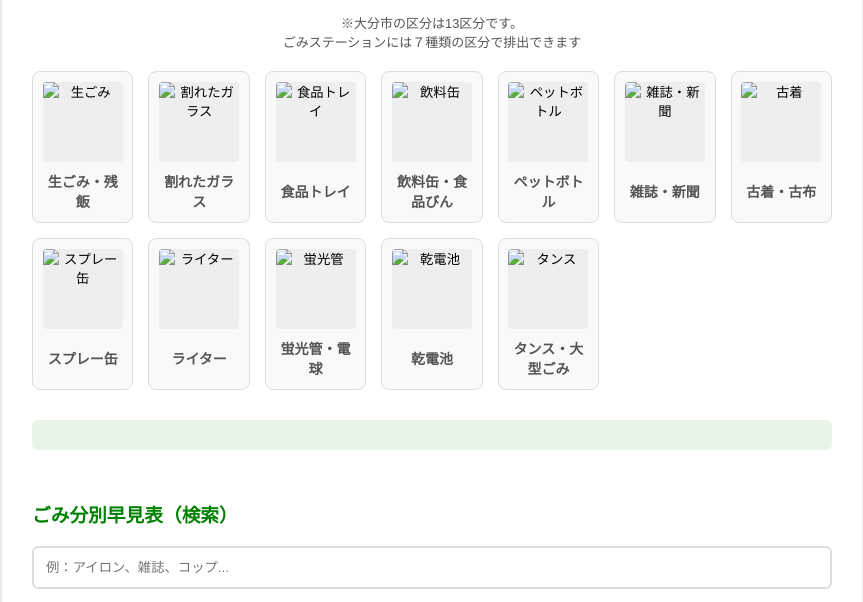
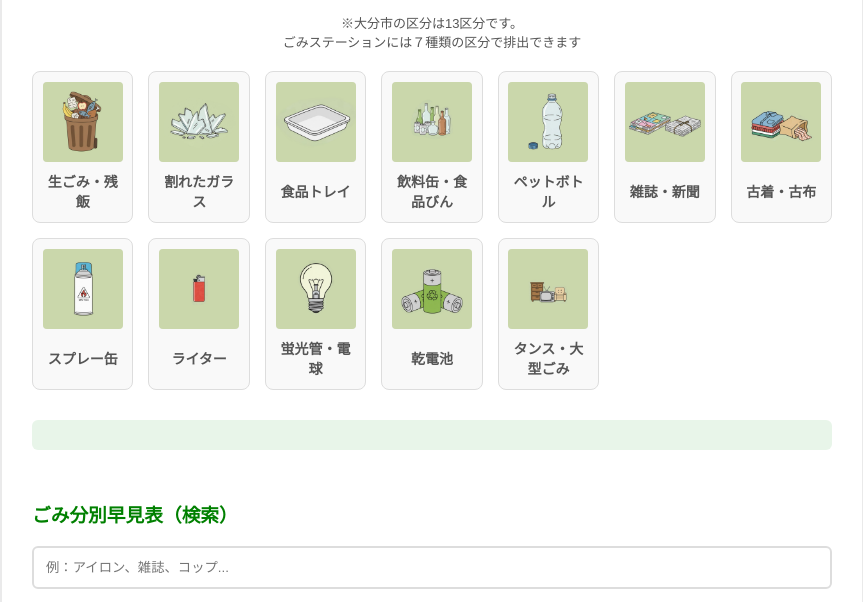
Before and after one commit to s2527037-max/mejiro, a plain HTML site: page index.html in a window 1280 px wide. Shown: the part 166-768 px from the top of the page, without its empty margins (208-1071 px from the left). Drawn offline with Linux system fonts and the light colour scheme.

Commit message:
index.html

```diff
--- a/index.html
+++ b/index.html
@@ -22,62 +22,62 @@
     <div class="icon-grid">
 
       <button class="garbage-icon" data-type="combustible">
-        <img src="images/illust (1).jpg" alt="生ごみ">
+        <img src="illust (1).jpg" alt="生ごみ">
         <span class="label">生ごみ・残飯</span>
       </button>
 
       <button class="garbage-icon" data-type="incombustible">
-        <img src="images/illust (2).jpg" alt="割れたガラス">
+        <img src="illust (2).jpg" alt="割れたガラス">
         <span class="label">割れたガラス</span>
       </button>
 
       <button class="garbage-icon" data-type="resource_plastic">
-        <img src="images/illust (3).jpg" alt="食品トレイ">
+        <img src="illust (3).jpg" alt="食品トレイ">
         <span class="label">食品トレイ</span>
       </button>
 
       <button class="garbage-icon" data-type="can_bottle">
-        <img src="images/illust (5).jpg" alt="飲料缶">
+        <img src="illust (5).jpg" alt="飲料缶">
         <span class="label">飲料缶・食品びん</span>
       </button>
 
       <button class="garbage-icon" data-type="pet_bottle">
-        <img src="images/illust (6).jpg" alt="ペットボトル">
+        <img src="illust (6).jpg" alt="ペットボトル">
         <span class="label">ペットボトル</span>
       </button>
 
       <button class="garbage-icon" data-type="misc_paper">
-        <img src="images/illust (7).jpg" alt="雑誌・新聞">
+        <img src="illust (7).jpg" alt="雑誌・新聞">
         <span class="label">雑誌・新聞</span>
       </button>
 
       <button class="garbage-icon" data-type="cloth">
-        <img src="images/illust (12).jpg" alt="古着">
+        <img src="illust (12).jpg" alt="古着">
         <span class="label">古着・古布</span>
       </button>
 
       <button class="garbage-icon" data-type="spray_can">
-        <img src="images/illust (8).jpg" alt="スプレー缶">
+        <img src="illust (8).jpg" alt="スプレー缶">
         <span class="label">スプレー缶</span>
       </button>
 
       <button class="garbage-icon" data-type="lighter">
-        <img src="images/illust (4).jpg" alt="ライター">
+        <img src="illust (4).jpg" alt="ライター">
         <span class="label">ライター</span>
       </button>
 
       <button class="garbage-icon" data-type="fluorescent">
-        <img src="images/illust (9).jpg" alt="蛍光管">
+        <img src="illust (9).jpg" alt="蛍光管">
         <span class="label">蛍光管・電球</span>
       </button>
 
       <button class="garbage-icon" data-type="battery">
-        <img src="images/illust (10).jpg" alt="乾電池">
+        <img src="illust (10).jpg" alt="乾電池">
         <span class="label">乾電池</span>
       </button>
 
       <button class="garbage-icon" data-type="large">
-        <img src="images/illust (11).jpg" alt="タンス">
+        <img src="illust (11).jpg" alt="タンス">
         <span class="label">タンス・大型ごみ</span>
       </button>
 
```
